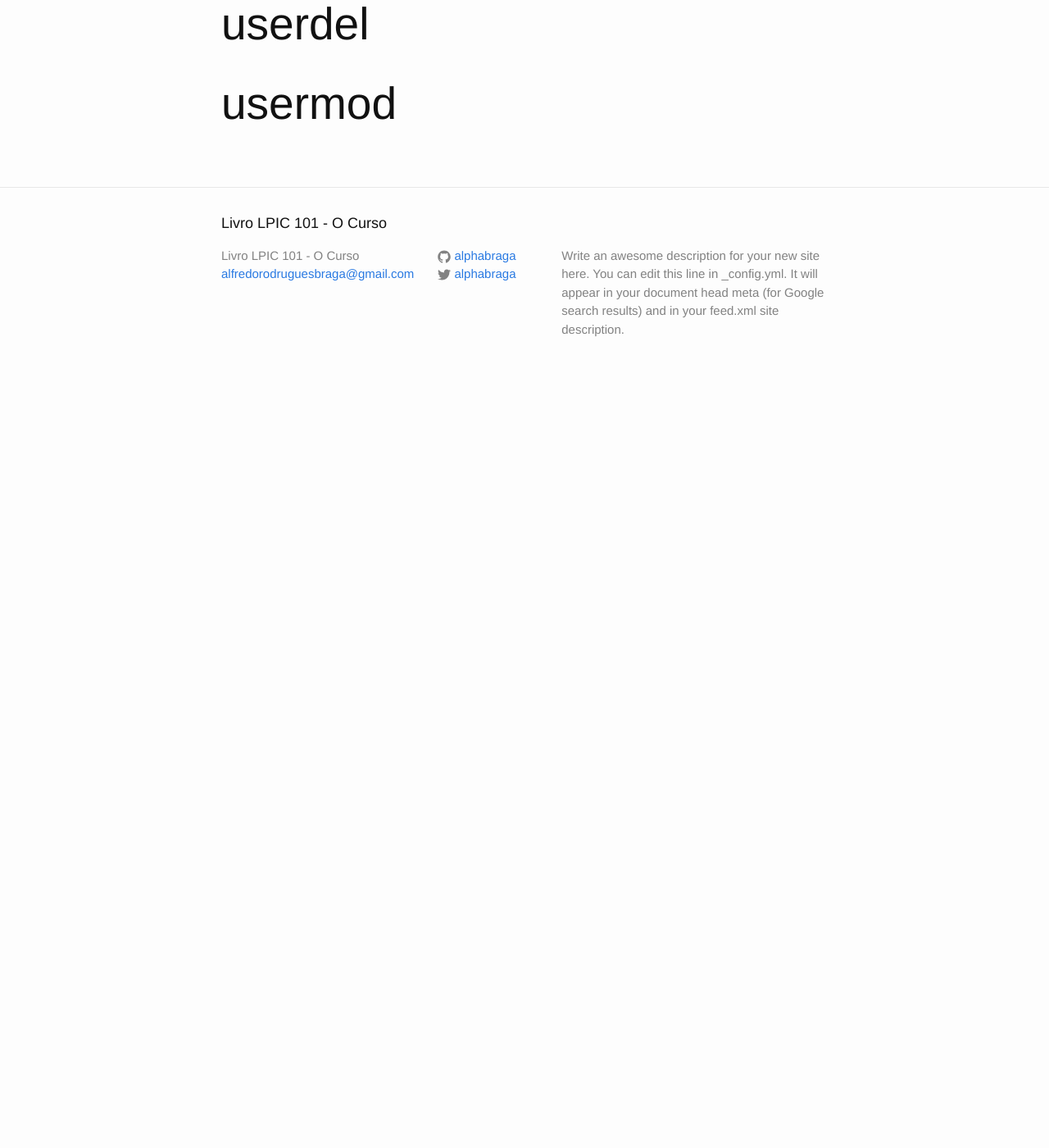
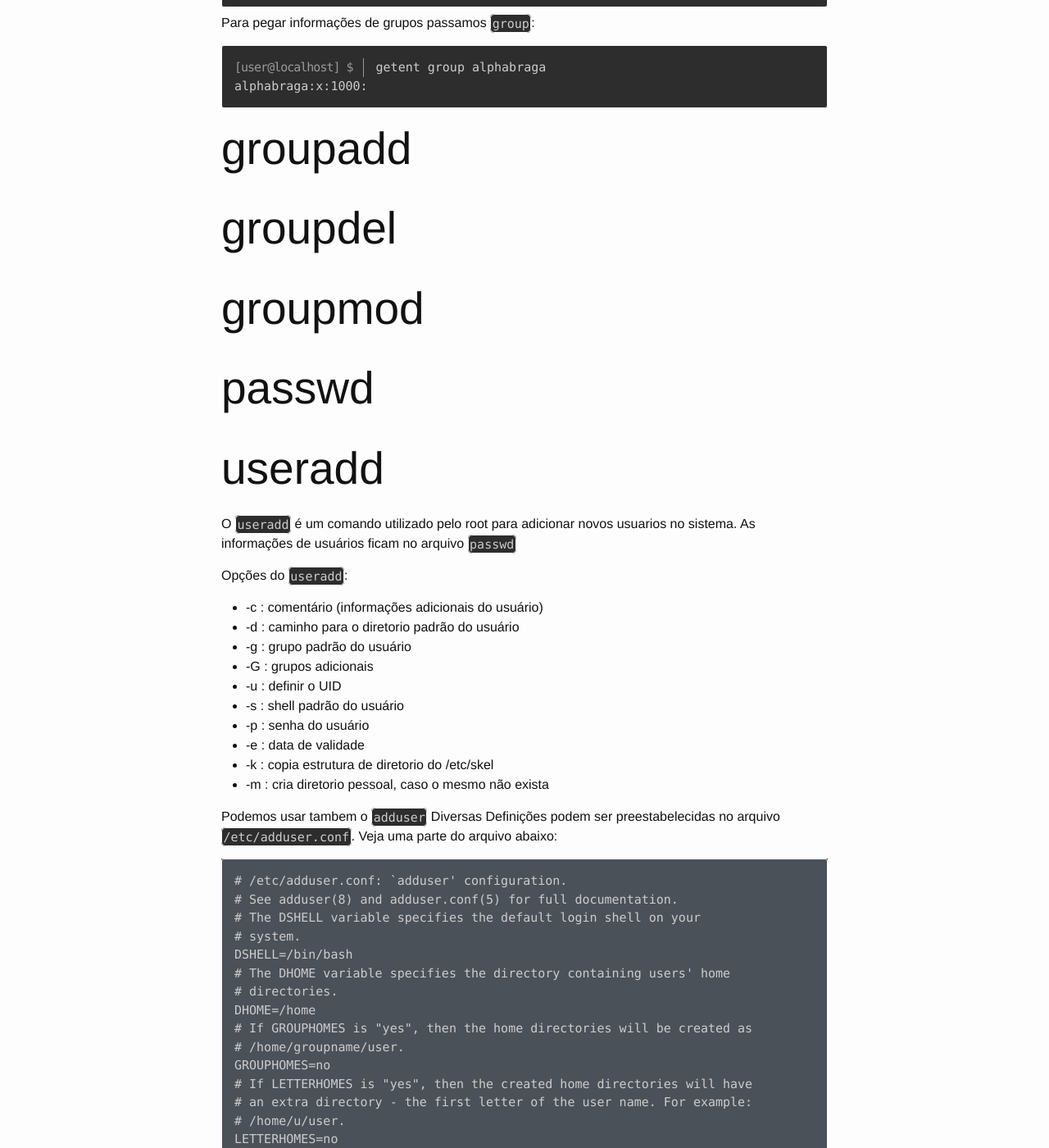
Before and after one commit to alphabraga/lpic1, a Jekyll site: the page built from topicos/107/107-1-gerencie-usuarios-e-grupos-e-arquivos-de-sistema-relacionados.md, in a window 1280 px wide and 1400 px high, scrolled down 5644 px. Shown: the whole window at 82% size. Built offline with Jekyll 4.4.1, drawn with Linux system fonts in a browser that asks for light colours; before the commit the page ends 6117 px from its top, so only the background shows below that; some of the changed text lies outside the part shown.

Commit message:
comandos para adm de usuarios e grupos

```diff
--- a/topicos/107/107-1-gerencie-usuarios-e-grupos-e-arquivos-de-sistema-relacionados.md
+++ b/topicos/107/107-1-gerencie-usuarios-e-grupos-e-arquivos-de-sistema-relacionados.md
@@ -79,7 +79,9 @@
 * 6 - Diretório padrão do usuário
 * 7 - Shell padrão do usuário
 
-* Os usuários comuns do sistema possuem id apartir de 1000. Antes de 1000 são usuários de sistema.
+Os usuários comuns do sistema possuem id apartir de 1000. Antes de 1000 são usuários de sistema.
+
+O arquivo /etc/passwd deve ser editado usando o comando `vipw` que abre o editor de texto padrão e bloqueia a edição concorrente do arquivo evitando assim a possivel corrupção do arquivo.
 
 ## /etc/shadow
 
@@ -114,7 +116,30 @@
 	lightdm:*:17494:0:99999:7:::
 	ntp:*:17494:0:99999:7:::
 
-Assim como o `passwd` o arquivo `/etc/shadow`, cada linha corresponde a senha do usuário onde as colunas são divididas por `:` . A primeira coluna é o nome do usuário e a segunda é um hash que representa a senha.
+Assim como o `passwd` o arquivo `/etc/shadow`, cada linha corresponde a senha do usuário onde as colunas são divididas por `:`
+
+* 1: coluna é o nome do usuário, que deve corresponder a um nome de usuário válido no passwd
+* 2: é um hash que representa a senha. `*` significa que a conta esta bloqueada para login, um ` ` (espaço) significa que  aconta pode ser acessada sem senha
+* 3: representa o número de dias desde 01/01/1970 que a senha foi alterada
+* 4: número minimo de dias para que a senha possa ser alterada
+* 5: número de dias depois dos quais a senha TEM QUE SER ser alterada, por padrão o valor é 99999
+* 6: número de dias para informar ao usuário que a senha TEM QUE SER ALTERADA
+* 7: número de dias depois da senha ter sido expirada, ate que a conta seja bloqueada
+* 8:O número de dias, a partir de 0 1 10 1 / 1 970, desde que a conta foi bloqueada;
+9. Campo reservado.
+
+O `/etc/shadow` pode ser tambem editado de forma segura, usando o comando `vipw` com o parametro `-s`:
+
+	$ vipw -s
+
+
+## pwconv
+
+Esse comando converte uma senha que esta no arquivo passwd para o shadow
+
+## pwunconv
+
+Esse comando converte uma senha que esta no arquivo shadow para o passwd
 
 ## /etc/group
 
@@ -164,25 +189,20 @@
 
 ## chage
 
-Mostra e muda as informações do usuário. Apenas o root pode ver  e mudar as informações de todos os usuários do sistema.
+Mostra e muda as informações do usuário. Apenas o root pode ver e mudar as informações de todos os usuários do sistema.
 
-Abaixo o help do chage:
+Utilização
 
-	Usage: chage [options] LOGIN
+	$ chage [options] LOGIN
 
-	Options:
-	  -d, --lastday LAST_DAY        set date of last password change to LAST_DAY
-	  -E, --expiredate EXPIRE_DATE  set account expiration date to EXPIRE_DATE
-	  -h, --help                    display this help message and exit
-	  -I, --inactive INACTIVE       set password inactive after expiration
-	                                to INACTIVE
-	  -l, --list                    show account aging information
-	  -m, --mindays MIN_DAYS        set minimum number of days before password
-	                                change to MIN_DAYS
-	  -M, --maxdays MAX_DAYS        set maximim number of days before password
-	                                change to MAX_DAYS
-	  -R, --root CHROOT_DIR         directory to chroot into
-	  -W, --warndays WARN_DAYS      set expiration warning days to WARN_DAYS
+* -m dias : mínimo de dias até que o usuário possa trocar uma senha modificada;
+* -M dias : número máximo de dias que a senha permanecerá válida;
+* -d dias  : número de dias decorridos em relação a 0 1 /0 1 / 1 970. Determina quan­
+do a senha foi mudada. T arnbém pode ser expresso no formato de data local (dia/mês/ano) ;
+* -E dias : número de dias decorridos em relação a 0 1 /0 1 / 1 970, a partir dos quais a conta não estará mais disponível. Também pode ser expresso no for­ mato de data local (dia/mês/ano);
+* -I dias : inatividade ou tolerância de dias, após a expiração da senha, para que a conta seja bloqueada;
+* -W dias : dias anteriores ao fim da validade da senha, quando será emitido um aviso sobre a expiração da validade.
+
 
 Com a opção `-l` listamos as informações de um determinado usuario também passado como parametro:
 
@@ -230,8 +250,56 @@
 
 ## useradd
 
+O `useradd` é um comando utilizado pelo root para adicionar novos usuarios no sistema. As informações de usuários ficam no arquivo `passwd`
+
+Opções do `useradd`:
+
+* -c : comentário (informações adicionais do usuário)
+* -d : caminho para o diretorio padrão do usuário
+* -g : grupo padrão do usuário
+* -G : grupos adicionais
+* -u : definir o UID
+* -s : shell padrão do usuário
+* -p : senha do usuário
+* -e : data de validade
+* -k : copia estrutura de diretorio do /etc/skel
+* -m : cria diretorio pessoal, caso o mesmo não exista
+
+
+
+Podemos usar tambem o `adduser` Diversas Definições podem ser preestabelecidas no arquivo `/etc/adduser.conf`. Veja uma parte do arquivo abaixo:
+
+	# /etc/adduser.conf: `adduser' configuration.
+	# See adduser(8) and adduser.conf(5) for full documentation.
+	# The DSHELL variable specifies the default login shell on your
+	# system.
+	DSHELL=/bin/bash
+	# The DHOME variable specifies the directory containing users' home
+	# directories.
+	DHOME=/home
+	# If GROUPHOMES is "yes", then the home directories will be created as
+	# /home/groupname/user.
+	GROUPHOMES=no
+	# If LETTERHOMES is "yes", then the created home directories will have
+	# an extra directory - the first letter of the user name. For example:
+	# /home/u/user.
+	LETTERHOMES=no
+	# The SKEL variable specifies the directory containing "skeletal" user
+	# files; in other words, files such as a sample .profile that will be
+	# copied to the new user's home directory when it is created.
+	SKEL=/etc/skel
+
+
 
 ## userdel
 
+Serve para apagar uma conta de usuário:
+
+	$userdel alphabraga
+
+Usado com a opção `-r` serve para apagar tambem o diretório pessoal:
+
+	$ userdel -r alphabraga
+
 
 ## usermod
```
